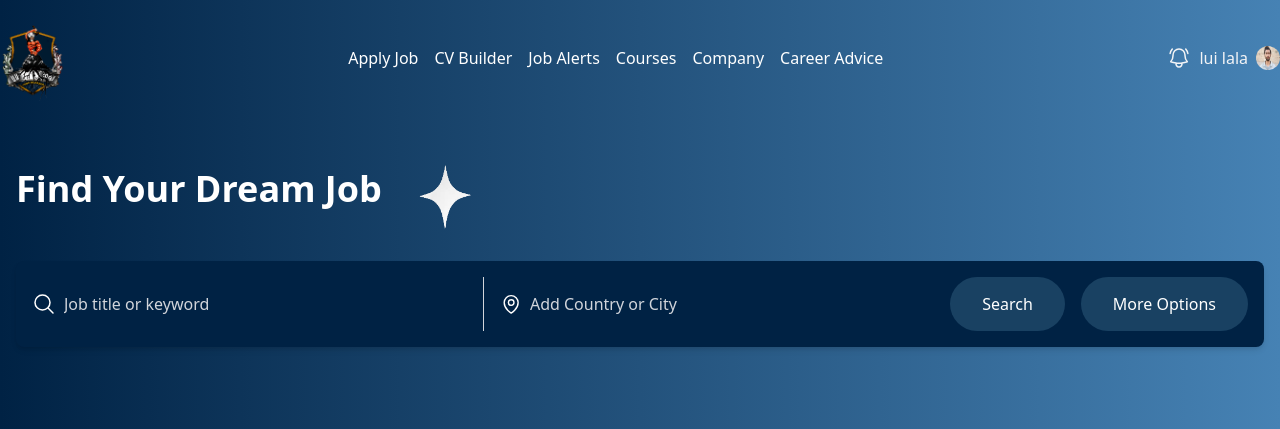
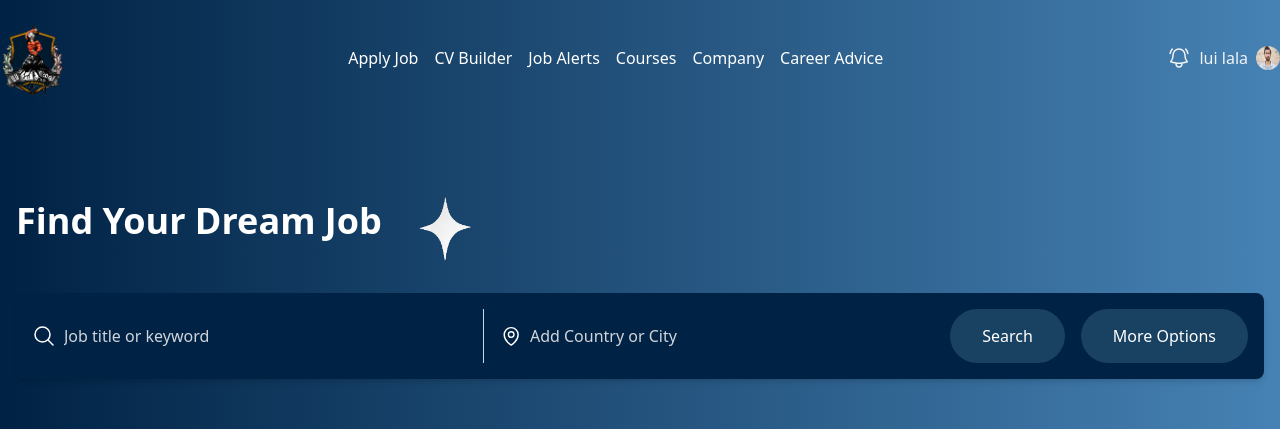
Before and after one commit to Bismullah/luilala-Job, a React (Vite) app: page / in a window 1280 px wide. Shown: the top 429 px of the page. Built offline with nearby package versions, Linux system fonts and the light colour scheme.

Commit message:
modified Hero

```diff
--- a/src/components/Hero.jsx
+++ b/src/components/Hero.jsx
@@ -12,9 +12,9 @@
 
   return (
     <div className="bg-gradient-to-r from-[#002244] to-[#4682B4] h-auto py-8 pb-16">
-      <div className="container mx-auto px-4">
+      <div className="container mt-8 mx-auto px-4">
         <div className="text-center flex items-center">
-          <h1 className="text-4xl font-bold text-white">Find Your Dream Job</h1>
+          <h1 className="text-4xl  font-bold text-white">Find Your Dream Job</h1>
           <img
             className="mx-8 mt-4 w-16 h-16"
             loading="lazy"
```
